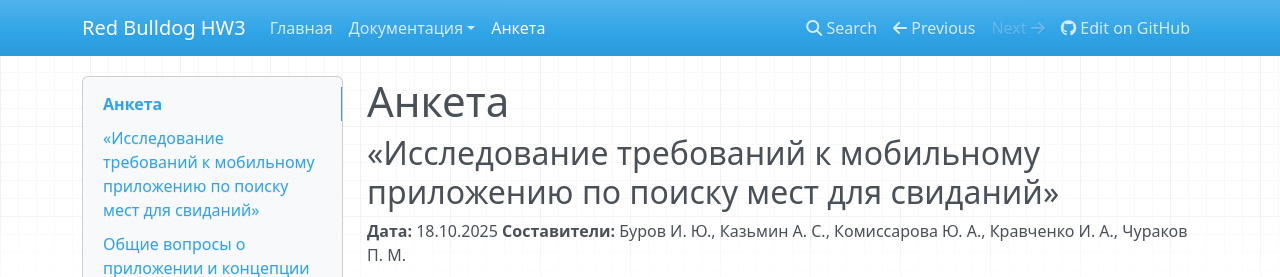
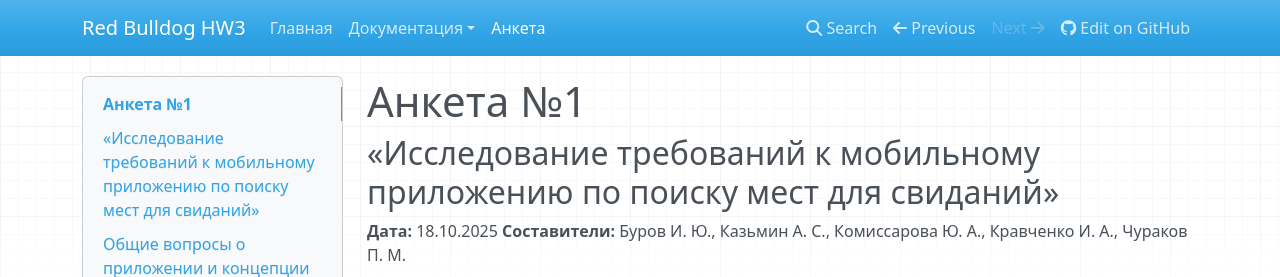
Before and after one commit to exectly7/hw3-groudyna, an MkDocs documentation site: the page built from files/content/questionnaire.md, in a window 1280 px wide and 900 px high. Shown: the top 277 px of the window. Built offline with MkDocs 1.6.1, drawn with Linux system fonts in a browser that asks for light colours; nearby versions of some CDN libraries.

Commit message:
New/header (#13)
* new: header for questionaire.md

* refactor: fixed mdlint errors

* new: templates for future content

* refactor: fixed md lint

* new+fix: questions now groupped by theme and some questions was refactored

* refactor: fix md lint

* refactor: readme.md

* new: questionaire header

---------

Co-authored-by: exectly7 <iiburov7@icloud.com>

```diff
--- a/files/content/questionnaire.md
+++ b/files/content/questionnaire.md
@@ -1,4 +1,4 @@
-# Анкета
+# Анкета №1
 
 ## «Исследование требований к мобильному приложению по поиску мест для свиданий»
 
```
